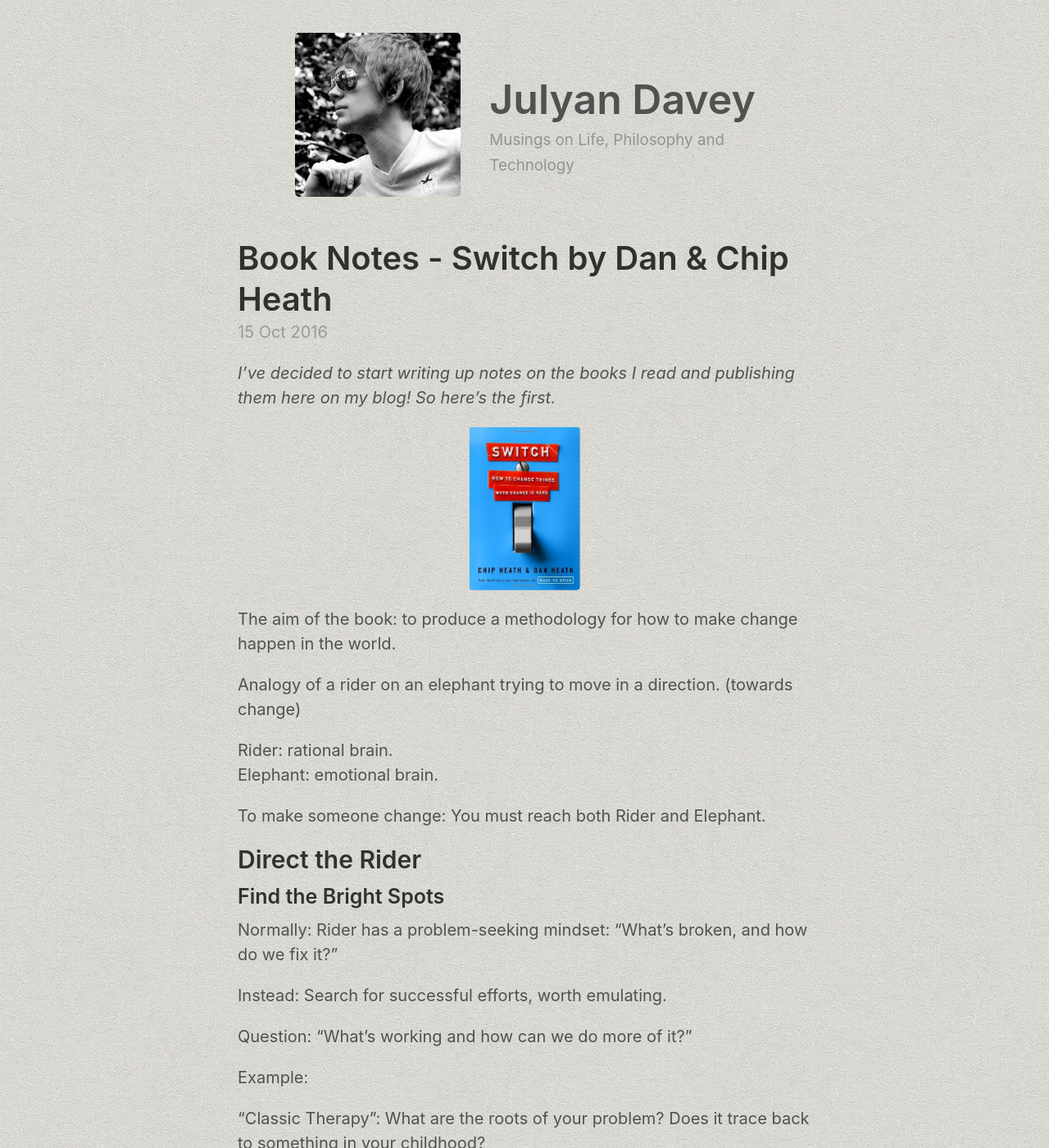
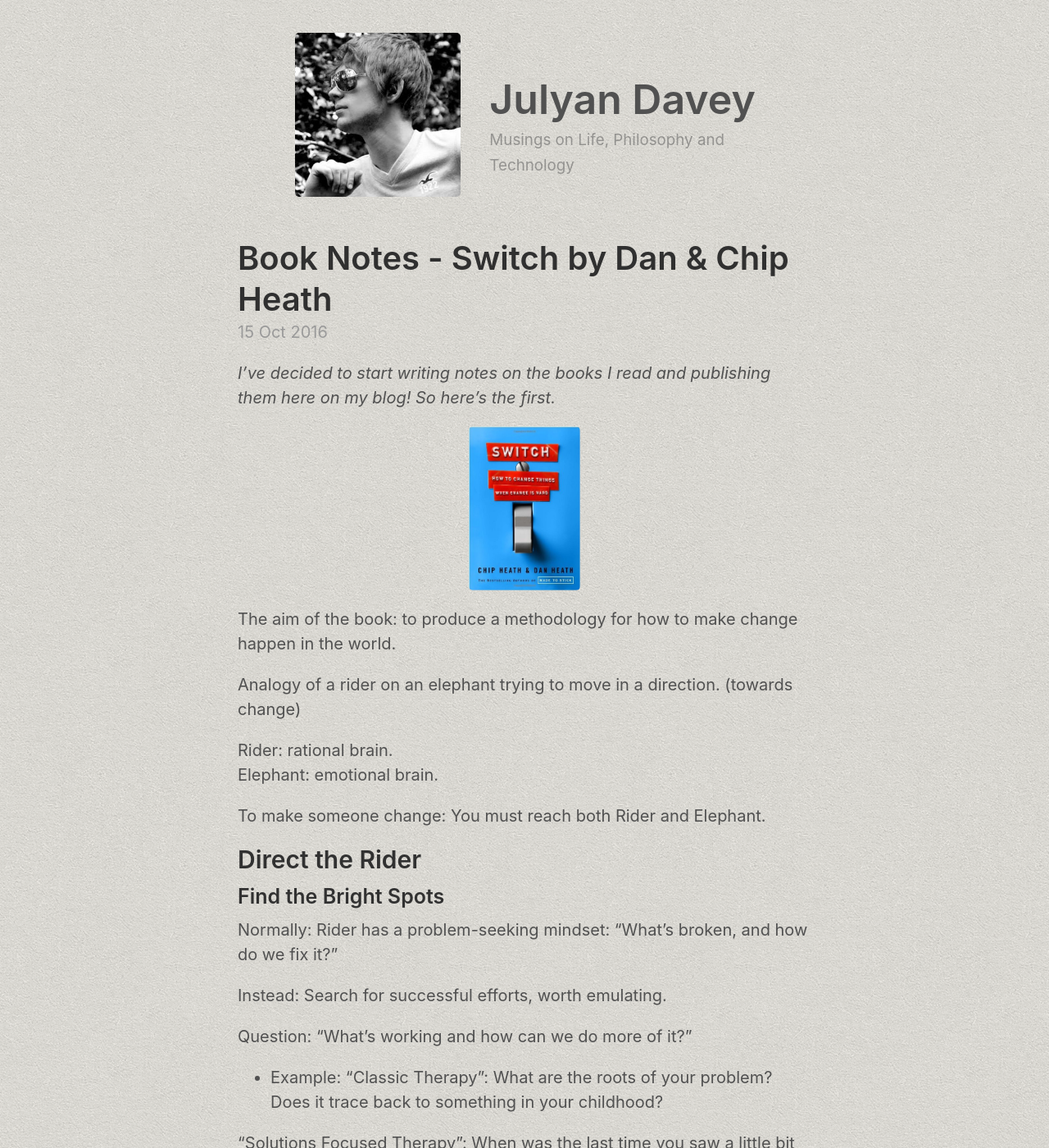
Before and after one commit to larriant/larriant.github.io, a Jekyll site: the page built from _posts/2016-10-15-booknotes-switch.md, in a window 1280 px wide and 1400 px high. Shown: the whole window at 82% size. Built offline with Jekyll 4.4.1, drawn with Linux system fonts in a browser that asks for light colours; part of the change alters nothing that is shown.

```diff
--- a/_posts/2016-10-15-booknotes-switch.md
+++ b/_posts/2016-10-15-booknotes-switch.md
@@ -2,7 +2,7 @@
 layout: post
 title: Book Notes - Switch by Dan & Chip Heath
 ---
-*I've decided to start writing up notes on the books I read and
+*I've decided to start writing notes on the books I read and
 publishing them here on my blog! So here's the first.*
 
 ![Switch Book Cover]({{ site.url}}/public/switch.jpg){:class="book-images"}
@@ -26,19 +26,18 @@ Instead: Search for successful efforts, worth emulating.
 
 Question: "What's working and how can we do more of it?"
 
-Example:
-
+* Example:
 "Classic Therapy": What are the roots of your problem? Does it trace
 back to something in your childhood?
 
 "Solutions Focused Therapy": When was the last time you saw a little bit of the miracle, even just
 for a short time?
 
-Action Plan:
+* Action Plan:
 Go investigate the most successful (villagers/ managers/moments in the
 day).
 
-Advantages:
+* Advantages:
 1. Solution is usually native. Comes from the group that you are
    trying to help. Therefore easier to introduce.
 
```
